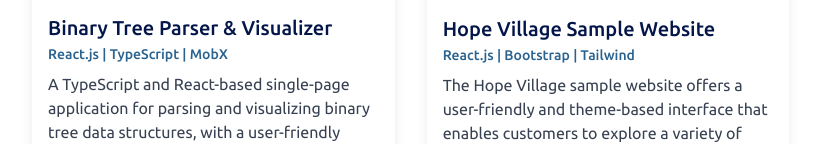
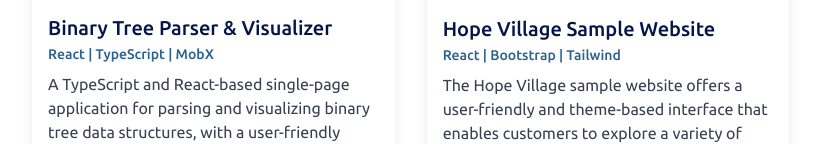
Before and after one commit to everywherejacobkim/portfolio-renewal-nextjs, a Next.js app: page /projects in a window 1280 px wide. Shown: the part 1743-1887 px from the top of the page, without its empty margins (32-849 px from the left). Built offline with nearby package versions, Linux system fonts and the light colour scheme; a web font is replaced by a local one.

Commit message:
Fix: revise typo & add new project image to slider

```diff
--- a/src/pages/components/slider/ProjectSlider.tsx
+++ b/src/pages/components/slider/ProjectSlider.tsx
@@ -7,6 +7,7 @@ import project3 from "../../../../public/assets/images/projects/bcspcaRenewal.pn
 import project4 from "../../../../public/assets/images/projects/eCommerce.png";
 import project5 from "../../../../public/assets/images/projects/myDailyNote.png";
 import project6 from "../../../../public/assets/images/projects/binaryTree.png";
+import project7 from "../../../../public/assets/images/projects/hopeVillage.jpg";
 
 const projectImages = [
   project1,
@@ -15,19 +16,12 @@ const projectImages = [
   project4,
   project5,
   project6,
+  project7,
 ];
 
-const teamProjectImages = [
-  project1,
-  project2,
-  project3,
-];
+const teamProjectImages = [project1, project2, project3];
 
-const soloProjectImages = [
-  project4,
-  project5,
-  project6,
-];
+const soloProjectImages = [project4, project5, project6, project7];
 
 const ProjectSlider = () => {
   const [isMobileView, setIsMobileView] = useState<boolean>(false);
--- a/src/pages/projects/index.tsx
+++ b/src/pages/projects/index.tsx
@@ -77,7 +77,7 @@ const index = () => {
       title: "Binary Tree Parser & Visualizer",
       description:
         "A TypeScript and React-based single-page application for parsing and visualizing binary tree data structures, with a user-friendly interface to help users understand the concept of binary trees.",
-      stack: "React.js | TypeScript | MobX",
+      stack: "React | TypeScript | MobX",
       image: "/assets/images/projects/binaryTree.png",
       link: "https://binary-tree-parser.netlify.app",
       code: "https://github.com/everywherejacobkim/parsing-tree-react-typescript",
@@ -88,7 +88,7 @@ const index = () => {
       title: "Hope Village Sample Website",
       description:
         "The Hope Village sample website offers a user-friendly and theme-based interface that enables customers to explore a variety of sesame oil products.",
-      stack: "React.js | Bootstrap | Tailwind",
+      stack: "React | Bootstrap | Tailwind",
       image: "/assets/images/projects/hopeVillage.jpg",
       link: "https://hope-village-sample.netlify.app",
       code: "https://github.com/everywherejacobkim/hope-village-sample-website",
```
